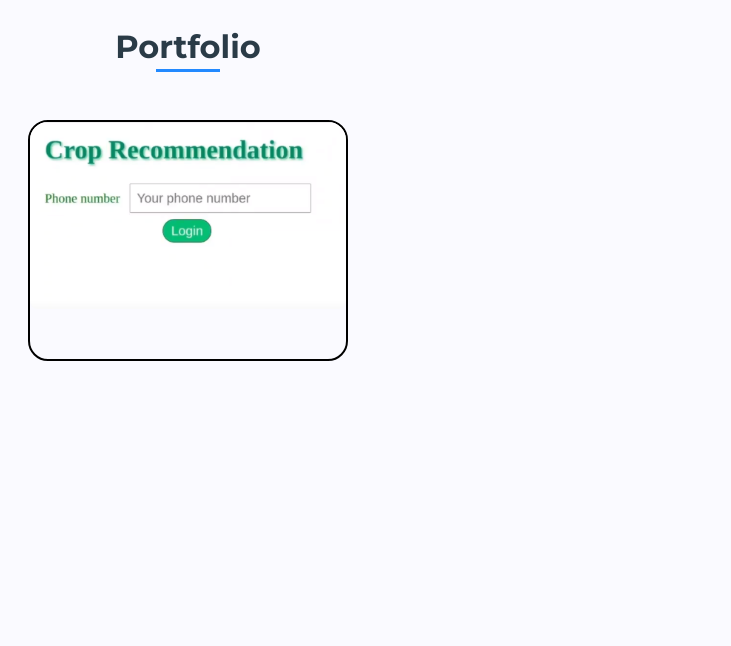
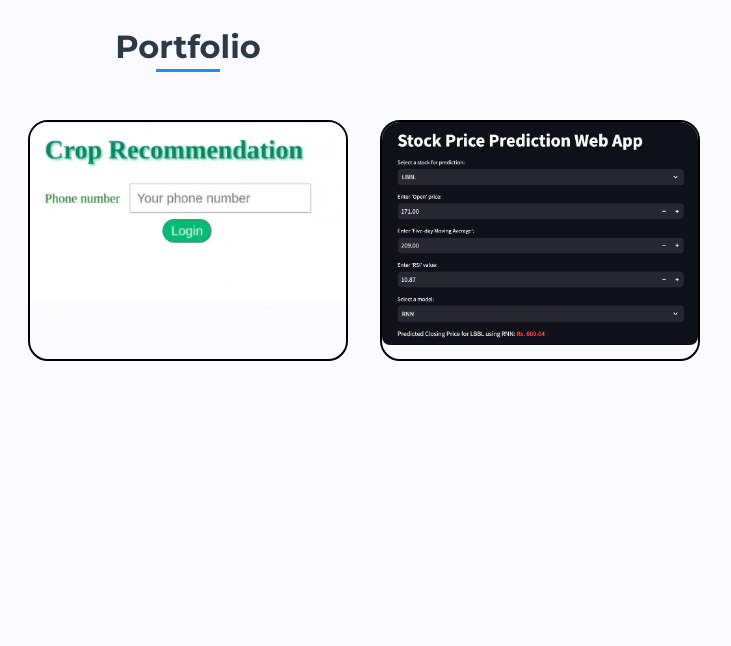
Before and after one commit to aashishpnt/aashishpnt.github.io, a plain HTML site: page index.html in a window 1280 px wide. Shown: the part 2400-3046 px from the top of the page, 452-1183 px from the left. Drawn offline with nearby package versions, Linux system fonts and the light colour scheme.

Commit message:
added project

```diff
--- a/index.html
+++ b/index.html
@@ -138,14 +138,14 @@
                             <a href="https://github.com/aashishpnt/IoT-Device-for-Crop-Recommendation-using-AI" class="portfolio__link-name">View details</a>
                         </div>
                     </div>
-                   <!--  <div class="portfolio__img">
-                        <img src="assets/img/work3.jpg" alt="">
+                    <div class="portfolio__img">
+                        <img src="assets/img/c.png" alt="">
 
                         <div class="portfolio__link">
-                            <a href="#" class="portfolio__link-name">View details</a>
+                            <a href="https://stockprediction-app.streamlit.app/" class="portfolio__link-name">View details</a>
                         </div>
                     </div>
-                    <div class="portfolio__img">
+                    <!-- <div class="portfolio__img">
                         <img src="assets/img/work4.jpg" alt="">
 
                         <div class="portfolio__link">
```
Also changed, not shown: assets/img/c.png (added).
